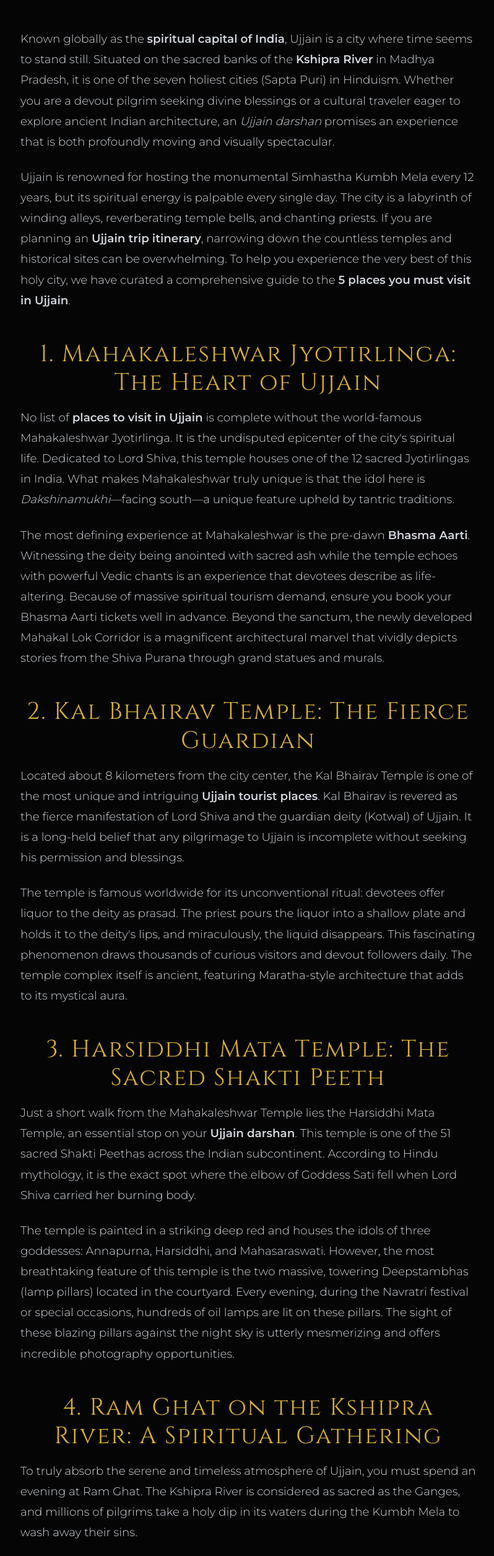
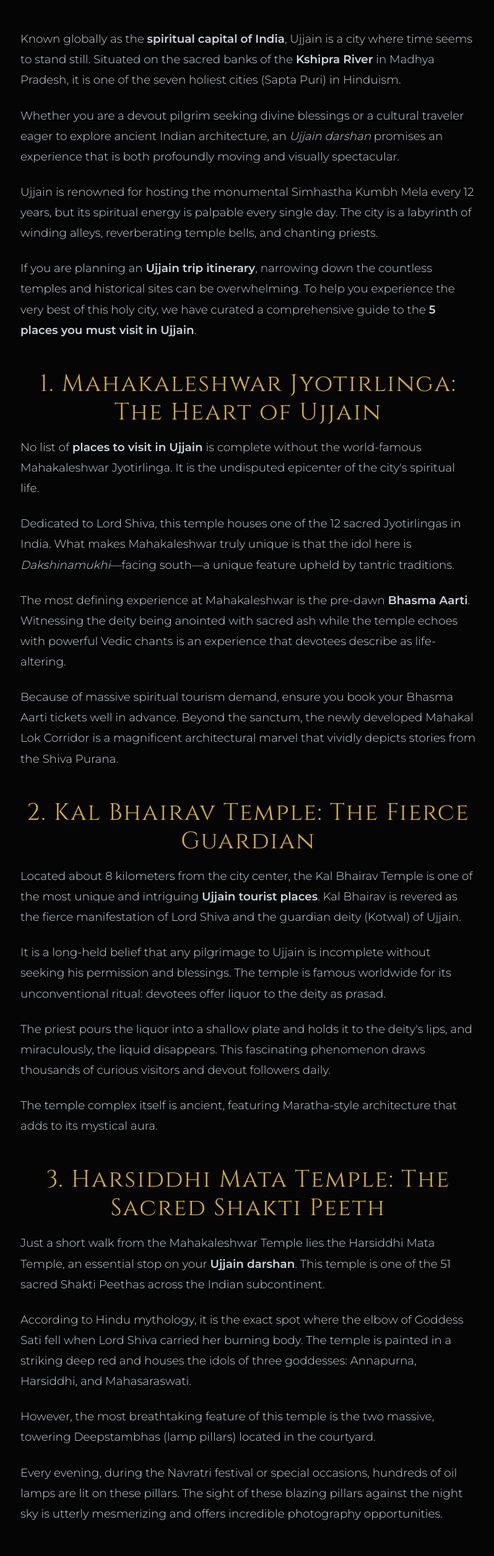
Before and after one commit to Mrsandipchauhan/maa-sharda-palace, a Next.js app: page /blog/5-places-you-must-visit-in-ujjain in a window 1280 px wide. Shown: the part 968-3479 px from the top of the page at 62% size, without its empty margins (239-1037 px from the left). Built offline with nearby package versions, Linux system fonts and the light colour scheme.

Commit message:
Split paragraphs in blog post for better readability and SEO

```diff
--- a/app/blog/5-places-you-must-visit-in-ujjain/page.tsx
+++ b/app/blog/5-places-you-must-visit-in-ujjain/page.tsx
@@ -103,57 +103,96 @@ export default function PlacesToVisitUjjain() {
         </div>
 
         <p>
-          Known globally as the <strong>spiritual capital of India</strong>, Ujjain is a city where time seems to stand still. Situated on the sacred banks of the <strong>Kshipra River</strong> in Madhya Pradesh, it is one of the seven holiest cities (Sapta Puri) in Hinduism. Whether you are a devout pilgrim seeking divine blessings or a cultural traveler eager to explore ancient Indian architecture, an <em>Ujjain darshan</em> promises an experience that is both profoundly moving and visually spectacular.
+          Known globally as the <strong>spiritual capital of India</strong>, Ujjain is a city where time seems to stand still. Situated on the sacred banks of the <strong>Kshipra River</strong> in Madhya Pradesh, it is one of the seven holiest cities (Sapta Puri) in Hinduism.
         </p>
         <p>
-          Ujjain is renowned for hosting the monumental Simhastha Kumbh Mela every 12 years, but its spiritual energy is palpable every single day. The city is a labyrinth of winding alleys, reverberating temple bells, and chanting priests. If you are planning an <strong>Ujjain trip itinerary</strong>, narrowing down the countless temples and historical sites can be overwhelming. To help you experience the very best of this holy city, we have curated a comprehensive guide to the <strong>5 places you must visit in Ujjain</strong>.
+          Whether you are a devout pilgrim seeking divine blessings or a cultural traveler eager to explore ancient Indian architecture, an <em>Ujjain darshan</em> promises an experience that is both profoundly moving and visually spectacular.
+        </p>
+        <p>
+          Ujjain is renowned for hosting the monumental Simhastha Kumbh Mela every 12 years, but its spiritual energy is palpable every single day. The city is a labyrinth of winding alleys, reverberating temple bells, and chanting priests.
+        </p>
+        <p>
+          If you are planning an <strong>Ujjain trip itinerary</strong>, narrowing down the countless temples and historical sites can be overwhelming. To help you experience the very best of this holy city, we have curated a comprehensive guide to the <strong>5 places you must visit in Ujjain</strong>.
         </p>
 
         <h2>1. Mahakaleshwar Jyotirlinga: The Heart of Ujjain</h2>
         <p>
-          No list of <strong>places to visit in Ujjain</strong> is complete without the world-famous Mahakaleshwar Jyotirlinga. It is the undisputed epicenter of the city's spiritual life. Dedicated to Lord Shiva, this temple houses one of the 12 sacred Jyotirlingas in India. What makes Mahakaleshwar truly unique is that the idol here is <em>Dakshinamukhi</em>—facing south—a unique feature upheld by tantric traditions.
+          No list of <strong>places to visit in Ujjain</strong> is complete without the world-famous Mahakaleshwar Jyotirlinga. It is the undisputed epicenter of the city's spiritual life.
         </p>
         <p>
-          The most defining experience at Mahakaleshwar is the pre-dawn <strong>Bhasma Aarti</strong>. Witnessing the deity being anointed with sacred ash while the temple echoes with powerful Vedic chants is an experience that devotees describe as life-altering. Because of massive spiritual tourism demand, ensure you book your Bhasma Aarti tickets well in advance. Beyond the sanctum, the newly developed Mahakal Lok Corridor is a magnificent architectural marvel that vividly depicts stories from the Shiva Purana through grand statues and murals.
+          Dedicated to Lord Shiva, this temple houses one of the 12 sacred Jyotirlingas in India. What makes Mahakaleshwar truly unique is that the idol here is <em>Dakshinamukhi</em>—facing south—a unique feature upheld by tantric traditions.
+        </p>
+        <p>
+          The most defining experience at Mahakaleshwar is the pre-dawn <strong>Bhasma Aarti</strong>. Witnessing the deity being anointed with sacred ash while the temple echoes with powerful Vedic chants is an experience that devotees describe as life-altering.
+        </p>
+        <p>
+          Because of massive spiritual tourism demand, ensure you book your Bhasma Aarti tickets well in advance. Beyond the sanctum, the newly developed Mahakal Lok Corridor is a magnificent architectural marvel that vividly depicts stories from the Shiva Purana.
         </p>
 
         <h2>2. Kal Bhairav Temple: The Fierce Guardian</h2>
         <p>
-          Located about 8 kilometers from the city center, the Kal Bhairav Temple is one of the most unique and intriguing <strong>Ujjain tourist places</strong>. Kal Bhairav is revered as the fierce manifestation of Lord Shiva and the guardian deity (Kotwal) of Ujjain. It is a long-held belief that any pilgrimage to Ujjain is incomplete without seeking his permission and blessings.
+          Located about 8 kilometers from the city center, the Kal Bhairav Temple is one of the most unique and intriguing <strong>Ujjain tourist places</strong>. Kal Bhairav is revered as the fierce manifestation of Lord Shiva and the guardian deity (Kotwal) of Ujjain.
         </p>
         <p>
-          The temple is famous worldwide for its unconventional ritual: devotees offer liquor to the deity as prasad. The priest pours the liquor into a shallow plate and holds it to the deity's lips, and miraculously, the liquid disappears. This fascinating phenomenon draws thousands of curious visitors and devout followers daily. The temple complex itself is ancient, featuring Maratha-style architecture that adds to its mystical aura.
+          It is a long-held belief that any pilgrimage to Ujjain is incomplete without seeking his permission and blessings. The temple is famous worldwide for its unconventional ritual: devotees offer liquor to the deity as prasad.
+        </p>
+        <p>
+          The priest pours the liquor into a shallow plate and holds it to the deity's lips, and miraculously, the liquid disappears. This fascinating phenomenon draws thousands of curious visitors and devout followers daily.
+        </p>
+        <p>
+          The temple complex itself is ancient, featuring Maratha-style architecture that adds to its mystical aura.
         </p>
 
         <h2>3. Harsiddhi Mata Temple: The Sacred Shakti Peeth</h2>
         <p>
-          Just a short walk from the Mahakaleshwar Temple lies the Harsiddhi Mata Temple, an essential stop on your <strong>Ujjain darshan</strong>. This temple is one of the 51 sacred Shakti Peethas across the Indian subcontinent. According to Hindu mythology, it is the exact spot where the elbow of Goddess Sati fell when Lord Shiva carried her burning body.
+          Just a short walk from the Mahakaleshwar Temple lies the Harsiddhi Mata Temple, an essential stop on your <strong>Ujjain darshan</strong>. This temple is one of the 51 sacred Shakti Peethas across the Indian subcontinent.
         </p>
         <p>
-          The temple is painted in a striking deep red and houses the idols of three goddesses: Annapurna, Harsiddhi, and Mahasaraswati. However, the most breathtaking feature of this temple is the two massive, towering Deepstambhas (lamp pillars) located in the courtyard. Every evening, during the Navratri festival or special occasions, hundreds of oil lamps are lit on these pillars. The sight of these blazing pillars against the night sky is utterly mesmerizing and offers incredible photography opportunities.
+          According to Hindu mythology, it is the exact spot where the elbow of Goddess Sati fell when Lord Shiva carried her burning body. The temple is painted in a striking deep red and houses the idols of three goddesses: Annapurna, Harsiddhi, and Mahasaraswati.
+        </p>
+        <p>
+          However, the most breathtaking feature of this temple is the two massive, towering Deepstambhas (lamp pillars) located in the courtyard.
+        </p>
+        <p>
+          Every evening, during the Navratri festival or special occasions, hundreds of oil lamps are lit on these pillars. The sight of these blazing pillars against the night sky is utterly mesmerizing and offers incredible photography opportunities.
         </p>
 
         <h2>4. Ram Ghat on the Kshipra River: A Spiritual Gathering</h2>
         <p>
-          To truly absorb the serene and timeless atmosphere of Ujjain, you must spend an evening at Ram Ghat. The Kshipra River is considered as sacred as the Ganges, and millions of pilgrims take a holy dip in its waters during the Kumbh Mela to wash away their sins.
+          To truly absorb the serene and timeless atmosphere of Ujjain, you must spend an evening at Ram Ghat. The Kshipra River is considered as sacred as the Ganges.
         </p>
         <p>
-          Visiting Ram Ghat at dusk is highly recommended. As the sun sets, the ghat comes alive with the magnificent evening Aarti. Priests perform synchronized rituals with giant, flaming brass lamps while the rhythmic sound of damrus (hand drums) and bells fills the air. Sitting on the steps of the ghat, watching the reflection of the flames dance on the rippling waters of the Kshipra, is an experience that brings profound peace and introspection.
+          Millions of pilgrims take a holy dip in its waters during the Kumbh Mela to wash away their sins. Visiting Ram Ghat at dusk is highly recommended.
+        </p>
+        <p>
+          As the sun sets, the ghat comes alive with the magnificent evening Aarti. Priests perform synchronized rituals with giant, flaming brass lamps while the rhythmic sound of damrus (hand drums) and bells fills the air.
+        </p>
+        <p>
+          Sitting on the steps of the ghat, watching the reflection of the flames dance on the rippling waters of the Kshipra, is an experience that brings profound peace and introspection.
         </p>
 
         <h2>5. Mangalnath Temple: The Birthplace of Mars</h2>
         <p>
-          Rounding out our top 5 <strong>places to visit in Ujjain</strong> is the fascinating Mangalnath Temple. Situated on a serene hillock overlooking the expansive waters of the Kshipra River, this temple is totally unique because it is dedicated to Mangal (the planet Mars). According to the ancient Hindu text, the Matsya Purana, Ujjain is considered the geographical birthplace of Mars.
+          Rounding out our top 5 <strong>places to visit in Ujjain</strong> is the fascinating Mangalnath Temple. Situated on a serene hillock overlooking the expansive waters of the Kshipra River, this temple is totally unique.
         </p>
         <p>
-          The temple is highly revered by individuals seeking to resolve astrological afflictions, specifically the <em>Mangal Dosh</em>. Even if you are not astrologically inclined, the temple is worth visiting for its tranquil atmosphere and stunning panoramic views of the river and surrounding countryside. Away from the intense crowds of the city center, Mangalnath offers a quiet space for meditation and reflection.
+          It is dedicated to Mangal (the planet Mars). According to the ancient Hindu text, the Matsya Purana, Ujjain is considered the geographical birthplace of Mars.
+        </p>
+        <p>
+          The temple is highly revered by individuals seeking to resolve astrological afflictions, specifically the <em>Mangal Dosh</em>.
+        </p>
+        <p>
+          Even if you are not astrologically inclined, the temple is worth visiting for its tranquil atmosphere and stunning panoramic views of the river and surrounding countryside. Away from the intense crowds of the city center, Mangalnath offers a quiet space for meditation and reflection.
         </p>
 
         <hr style={{ margin: "3rem 0", borderColor: "rgba(212,175,55,0.2)" }} />
 
         <h2>Conclusion</h2>
         <p>
-          Ujjain is not just a destination; it is an experience that resonates deep within the soul. From the fierce energy of Kal Bhairav to the cosmic significance of Mahakaleshwar, every corner of this city tells a story of devotion, history, and mythology. When planning your <strong>Ujjain trip itinerary</strong>, ensure you give yourself enough time to soak in the spiritual ambiance rather than just rushing from one temple to another.
+          Ujjain is not just a destination; it is an experience that resonates deep within the soul. From the fierce energy of Kal Bhairav to the cosmic significance of Mahakaleshwar, every corner of this city tells a story of devotion, history, and mythology.
+        </p>
+        <p>
+          When planning your <strong>Ujjain trip itinerary</strong>, ensure you give yourself enough time to soak in the spiritual ambiance rather than just rushing from one temple to another.
         </p>
         <p>
           After a long day of exploring these divine sites, returning to a comfortable and luxurious stay is essential. At <strong>{HOTEL_DATA.name}</strong>, we offer the perfect blend of modern luxury and traditional hospitality, ensuring you are well-rested for your spiritual adventures.
```
